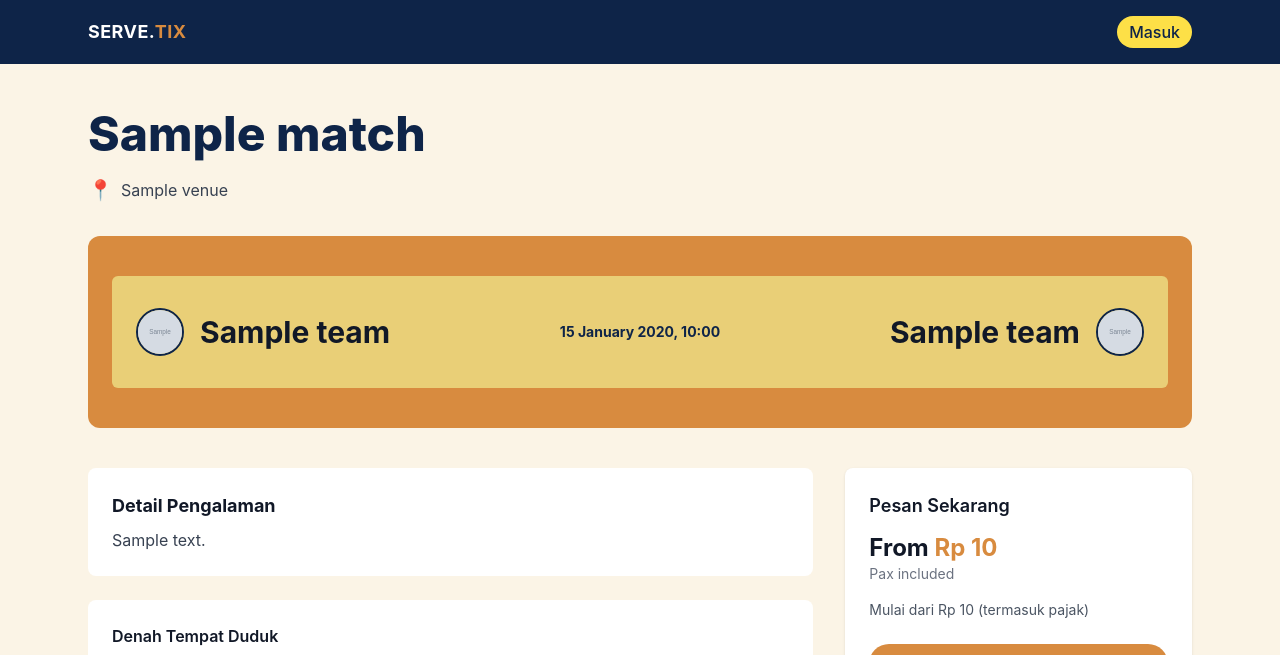
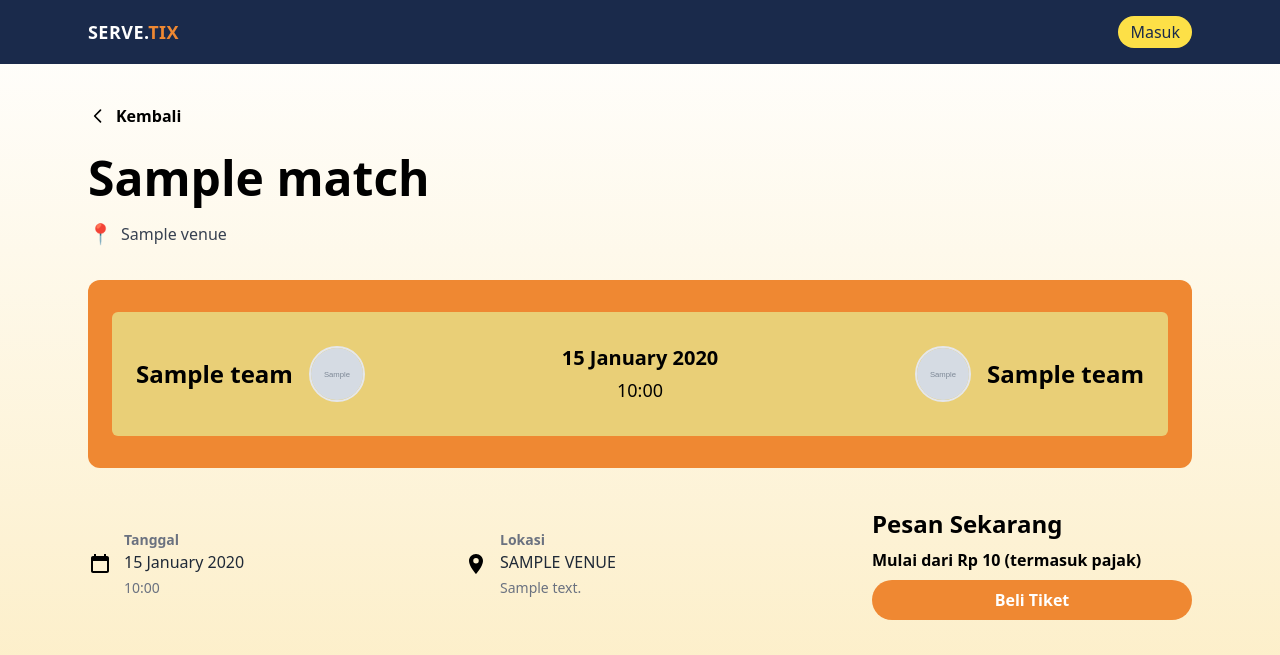
Before and after one commit to jebs-tech/bismillahmasukgoogle, a Django app: page /matches/1/ in a window 1280 px wide. Shown: the top 655 px of the page. Run offline with Django 5.2, Linux system fonts and the light colour scheme; tables that the repository leaves empty hold one stand-in row (values such as "Sample post"); grey boxes marked "Sample" are stand-in pictures; some libraries are stand-ins or nearby versions.

Commit message:
Semoga final

```diff
--- a/matches/templates/matches/index.html
+++ b/matches/templates/matches/index.html
@@ -18,9 +18,9 @@
         <div class="flex items-center gap-3">
           <div class="text-right">
             <div class="text-sm text-gray-500">From</div>
-            <div class="font-bold text-serve-accent">Rp {{ m.price_from|floatformat:0 }}</div>
+            <div class="font-bold text-brand-orange">Rp {{ m.price_from|floatformat:0 }}</div>
           </div>
-          <a href="{% url 'matches:match_detail' m.id %}" class="px-4 py-2 bg-serve-accent text-white rounded-md">Lihat</a>
+          <a href="{% url 'matches:match_detail' m.id %}" class="px-4 py-2 bg-brand-orange text-brand-orange text-white rounded-md">Lihat</a>
         </div>
       </li>
       {% endfor %}
--- a/matches/templates/matches/match_detail.html
+++ b/matches/templates/matches/match_detail.html
@@ -3,6 +3,16 @@
 {% block title %}{{ match.title }} — Detail{% endblock %}
 
 {% block content %}
+<!-- Tombol Back ke halaman daftar pertandingan -->
+<div class="mb-4">
+  <a href="{% url 'matches:index' %}"
+    class="inline-flex items-center gap-2 text-serve-navy font-semibold hover:underline hover:translate-x-[-2px] transition-transform duration-150">
+      <svg xmlns="http://www.w3.org/2000/svg" class="w-5 h-5" fill="none" viewBox="0 0 24 24" stroke="currentColor">
+      <path stroke-linecap="round" stroke-linejoin="round" stroke-width="2" d="M15 19l-7-7 7-7" />
+      </svg>
+      Kembali
+  </a>
+</div>
 
 <!-- HERO -->
 <section class="mb-8">
@@ -13,135 +23,161 @@
   </p>
 </section>
 
-<!-- STADIUM BANNER (full width) -->
+<!-- STADIUM BANNER -->
 <div class="mb-6">
-  <div class="bg-serve-accent rounded-xl py-10 px-6">
+  <div class="bg-brand-orange rounded-xl py-8 px-6">
     <div class="bg-serve-accent-2 rounded-md py-8 px-6 flex items-center justify-between">
+
       <!-- TEAM LEFT -->
       <div class="flex items-center gap-4">
+        <!-- Nama dulu, baru logo -->
+        <div class="text-2xl font-bold">{{ team_left }}</div>
         {% if match.home_team and match.home_team.logo %}
-          <img src="{{ match.home_team.logo.url }}" alt="{{ match.home_team.name }}" class="w-12 h-12 rounded-full object-cover border-2 border-serve-navy" />
+          <img src="{{ match.home_team.logo.url }}" alt="{{ match.home_team.name }}"
+               class="w-14 h-14 rounded-full object-cover border-2 border-serve-navy" />
         {% else %}
-          <div class="w-12 h-12 rounded-full bg-white flex items-center justify-center text-xl font-bold border-2 border-serve-navy">
+          <div class="w-14 h-14 rounded-full bg-white flex items-center justify-center text-xl font-bold border-2 border-serve-navy">
             {{ team_left|slice:":2" }}
           </div>
         {% endif %}
-        <div class="text-3xl font-bold">
-          {{ team_left }}
-        </div>
       </div>
 
+      <!-- TENGAH (tanggal di atas jam) -->
       <div class="text-center">
-        <div class="text-lg font-semibold text-serve-navy">
-          {{ match.short_time|default:match.start_time|date:"j F" }}
-        </div>
-        <div class="text-sm font-bold text-serve-navy">
-          {% if match.start_time %}
-            {{ match.start_time|date:"j F Y, H:i" }}
-          {% else %}
-            Tanggal belum ditentukan
-          {% endif %}
-
-        </div>
+        {% if match.start_time %}
+          <div class="text-xl font-bold text-serve-navy mb-1">
+            {{ match.start_time|date:"j F Y" }}
+          </div>
+          <div class="text-lg font-medium text-serve-navy">
+            {{ match.start_time|date:"H:i" }}
+          </div>
+        {% else %}
+          <div class="text-2xl font-semibold text-serve-navy">Tanggal belum ditentukan</div>
+        {% endif %}
       </div>
 
       <!-- TEAM RIGHT -->
       <div class="flex items-center gap-4">
-        <div class="text-3xl font-bold">
-          {{ team_right }}
-        </div>
+        <!-- Logo dulu, baru nama -->
         {% if match.away_team and match.away_team.logo %}
-          <img src="{{ match.away_team.logo.url }}" alt="{{ match.away_team.name }}" class="w-12 h-12 rounded-full object-cover border-2 border-serve-navy" />
+          <img src="{{ match.away_team.logo.url }}" alt="{{ match.away_team.name }}"
+               class="w-14 h-14 rounded-full object-cover border-2 border-serve-navy" />
         {% else %}
-          <div class="w-12 h-12 rounded-full bg-white flex items-center justify-center text-xl font-bold border-2 border-serve-navy">
+          <div class="w-14 h-14 rounded-full bg-white flex items-center justify-center text-xl font-bold border-2 border-serve-navy">
             {{ team_right|slice:":2" }}
           </div>
         {% endif %}
+        <div class="text-2xl font-bold">{{ team_right }}</div>
       </div>
+
     </div>
   </div>
 </div>
 
-<!-- DETAIL + SEATMAP + SIDEBAR (single booking box on right) -->
-<section class="mt-10 grid grid-cols-1 lg:grid-cols-3 gap-8 items-start">
-  <!-- Left: about + seatmap -->
-  <div class="lg:col-span-2 space-y-6">
-    <div class="bg-white p-6 rounded-lg">
-      <h3 class="text-lg font-bold mb-2">Detail Pengalaman</h3>
-      <p class="text-gray-700">{{ match.description|linebreaksbr }}</p>
+
+<!-- DETAIL SECTION -->
+<section class="mt-10 space-y-12">
+
+  <!-- GRID: tanggal | lokasi | booking -->
+  <div class="grid grid-cols-1 md:grid-cols-3 gap-6 items-center">
+    <!-- Tanggal -->
+    <div class="flex items-center gap-3">
+      <!-- inline calendar SVG (hitam-putih via currentColor) -->
+      <svg class="w-6 h-6 text-black shrink-0" viewBox="0 0 24 24" fill="currentColor" xmlns="http://www.w3.org/2000/svg" aria-hidden="true">
+        <path d="M19 4h-1V2h-2v2H8V2H6v2H5c-1.11 0-2 .89-2 2v13c0 1.1.89 2 2 2h14c1.11 0 2-.9 2-2V6c0-1.11-.89-2-2-2zm0 15H5V9h14v10z"/>
+      </svg>
+      <div>
+        <p class="text-sm text-gray-500 font-semibold">Tanggal</p>
+        <p class="font-medium text-gray-800">
+          {% if match.start_time %}
+            {{ match.start_time|date:"j F Y" }}
+            {% if match.end_time %} – {{ match.end_time|date:"j F Y" }}{% endif %}
+          {% else %}
+            Tanggal belum ditentukan
+          {% endif %}
+        </p>
+        {% if match.start_time %}
+          <div class="text-sm text-gray-500 mt-1">{{ match.start_time|date:"H:i" }}</div>
+        {% endif %}
+      </div>
     </div>
 
-    <div class="bg-white p-6 rounded-lg" id="seatmap">
-      <h4 class="text-md font-semibold mb-4">Denah Tempat Duduk</h4>
+    <!-- Lokasi -->
+    <div class="flex items-center gap-3">
+      <!-- inline location SVG (hitam-putih via currentColor) -->
+      <svg class="w-6 h-6 text-black shrink-0" viewBox="0 0 24 24" fill="currentColor" xmlns="http://www.w3.org/2000/svg" aria-hidden="true">
+        <path d="M12 2C8.13 2 5 5.13 5 9c0 5.25 7 13 7 13s7-7.75 7-13c0-3.87-3.13-7-7-7zm0 9.5A2.5 2.5 0 1 1 12 6a2.5 2.5 0 0 1 0 5.5z"/>
+      </svg>
+      <div>
+        <p class="text-sm text-gray-500 font-semibold">Lokasi</p>
+        <p class="font-medium text-gray-800 uppercase">{{ match.venue.name }}</p>
+        {% if match.venue.address %}
+          <div class="text-sm text-gray-500 mt-1">{{ match.venue.address }}</div>
+        {% endif %}
+      </div>
+    </div>
 
-      <div class="flex gap-6">
-        <!-- SVG dari file -->
-        <div class="flex-1 overflow-auto border rounded-lg">
-          <img src="{% static 'matches/img/denah_seating.svg' %}" alt="Denah tempat duduk" class="w-full h-auto" />
+    <!-- Booking -->
+    <div class="flex justify-start md:justify-end">
+      <div class="max-w-xs w-full">
+        <h4 class="text-2xl font-bold mb-2">Pesan Sekarang</h4>
+
+        <div class="text-md font-semibold mb-2">
+          Mulai dari <span class="text-black">Rp {{ match.price_from }} (termasuk pajak)</span>
         </div>
 
-        <!-- legend (kanan) -->
-        <div class="w-60">
-          <h5 class="font-semibold mb-3">Kategori Tempat Duduk</h5>
-          <div class="space-y-3 text-sm">
-            <div class="flex items-center gap-3">
-              <span class="w-8 h-8 block rounded-md" style="background:#a5b4fc"></span>
-              <div>Tiket Perunggu</div>
-            </div>
-            <div class="flex items-center gap-3">
-              <span class="w-8 h-8 block rounded-md" style="background:#c7f9cc"></span>
-              <div>Tiket Perak</div>
-            </div>
-            <div class="flex items-center gap-3">
-              <span class="w-8 h-8 block rounded-md" style="background:#fff89a"></span>
-              <div>Tiket Emas</div>
-            </div>
-          </div>
+        <a href="{% url 'matches:checkout' match.id %}"
+           class="block w-full text-center bg-brand-orange text-white py-2 rounded-full font-semibold hover:bg-brand-orange/90 transition">
+          Beli Tiket
+        </a>
+      </div>
+    </div>
+  </div>
+
+  <!-- Detail Pengalaman (2/3 width pada layar medium ke atas) -->
+  <div class="mx-0 md:mx-0 lg:mx-0">
+    <div class="md:w-2/3">
+      <h3 class="text-2xl font-bold mb-2">Detail Pengalaman</h3>
+      <p class="text-gray-700 leading-relaxed">{{ match.description|linebreaksbr }}</p>
+    </div>
+  </div>
+
+  <!-- Denah & Kategori (masing-masing 1/2 width) -->
+  <!-- Perubahan utama: kolom kanan (kategori) dibuat flex-center vertikal,
+       tiap item kategori diberi background warna penuh dan lebar yang rapi -->
+  <div class="grid grid-cols-1 md:grid-cols-2 gap-8">
+    <!-- Denah -->
+    <div>
+      <h4 class="text-xl font-semibold mb-3">Denah Tempat Duduk</h4>
+      <div class="w-full h-auto border rounded-lg overflow-hidden bg-transparent">
+        <img src="{% static 'matches/img/denah_seating.svg' %}" alt="Denah tempat duduk" class="w-full h-auto" />
+      </div>
+    </div>
+
+    <!-- Kategori: center vertically -->
+    <div class="flex items-center">
+      <!-- wrapper untuk memusatkan kotak kategori secara horizontal dan memberi max-width -->
+      <div class="w-full max-w-md mx-auto space-y-6">
+        <h4 class="text-xl font-semibold mb-2 text-center md:text-left">Kategori Tempat Duduk</h4>
+
+        <!-- Perunggu -->
+        <div class="rounded-md px-6 py-4 w-full" style="background:#a5b4fc;">
+          <div class="text-gray-900 font-medium">Perunggu</div>
+        </div>
+
+        <!-- Perak -->
+        <div class="rounded-md px-6 py-4 w-full" style="background:#c7f9cc;">
+          <div class="text-gray-900 font-medium">Perak</div>
+        </div>
+
+        <!-- Emas -->
+        <div class="rounded-md px-6 py-4 w-full" style="background:#fff89a;">
+          <div class="text-gray-900 font-medium">Emas</div>
         </div>
       </div>
     </div>
   </div>
 
-  <!-- Right: single booking checkout card (sticky) -->
-  <aside class="space-y-4">
-    <div class="bg-white p-6 rounded-lg sticky top-6 shadow">
-      <h4 class="text-lg font-semibold">Pesan Sekarang</h4>
-
-      <div class="mt-3 text-2xl font-bold">
-        From <span class="text-serve-accent">Rp {{ match.price_from }}</span>
-      </div>
-      <div class="text-sm text-gray-500">Pax included</div>
-
-      <div class="mt-4 text-sm text-gray-600">
-        Mulai dari Rp {{ match.price_from }} (termasuk pajak)
-      </div>
-
-      <a href="{% url 'matches:checkout' match.id %}"
-         class="mt-6 block w-full text-center bg-serve-accent text-white py-2 rounded-full font-semibold hover:bg-serve-accent/90">
-        Beli Tiket
-      </a>
-
-      <div class="mt-6 grid grid-cols-2 gap-4 text-sm text-gray-700">
-        <div class="flex items-start gap-3">
-          <div class="text-2xl">📅</div>
-          <div>
-            <div class="text-xs text-gray-500">Mulai dari</div>
-            <div class="text-sm">{{ match.start_time|date:"j F Y" }}</div>
-          </div>
-        </div>
-
-        <div class="flex items-start gap-3">
-          <div class="text-2xl">📍</div>
-          <div>
-            <div class="text-xs text-gray-500">Lokasi</div>
-            <div class="text-sm">{{ match.venue.name }}</div>
-          </div>
-        </div>
-      </div>
-    </div>
-  </aside>
 </section>
 
 {% endblock %}
-
-{% block scripts %}{% endblock %}
--- a/templates/base.html
+++ b/templates/base.html
@@ -14,9 +14,10 @@
       theme: {
         extend: {
           colors: {
-            'serve-navy': '#0e2448',
-            'serve-cream': '#fbf4e6',
-            'serve-accent': '#d88b3f',
+            'brand-dark-blue': '#1a2a4b',
+            'brand-gold': '#FFC107',
+            'brand-orange': '#EF8832',
+            'brand-light-blue': '#4A69BD',
             'serve-accent-2': '#e9cf77'
           },
           fontFamily: {
@@ -28,16 +29,16 @@
   </script>
   {% block head %}{% endblock %}
 </head>
-<body class="bg-serve-cream text-gray-900 font-inter antialiased">
+<body class="bg-gradient-to-t from-[#FADF95] to-[#FFFFFF] min-h-screen flex flex-col">
 
   <!-- NAVBAR -->
-  <header class="bg-serve-navy text-white">
+  <header class="bg-brand-dark-blue text-white">
     <div class="max-w-6xl mx-auto px-6 py-4 flex items-center justify-between">
       <a href="{% url 'matches:index' %}" class="text-lg font-bold tracking-wide">
-        <span class="text-white">SERVE.</span><span class="text-serve-accent">TIX</span>
+        <span class="text-white">SERVE.</span><span class="text-brand-orange">TIX</span>
       </a>
       <div>
-        <a href="#" class="inline-block bg-yellow-300 text-serve-navy px-3 py-1 rounded-full font-medium">Masuk</a>
+        <a href="#" class="inline-block bg-yellow-300 text-brand-dark-blue px-3 py-1 rounded-full font-medium">Masuk</a>
       </div>
     </div>
   </header>
```
Also changed, not shown: matches/templates/matches/checkout.html (+16 -18 lines).
